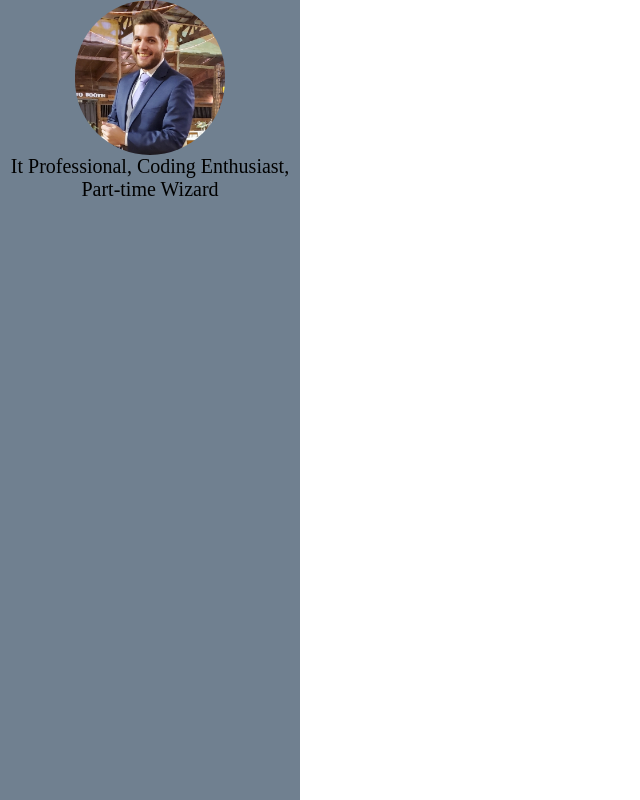
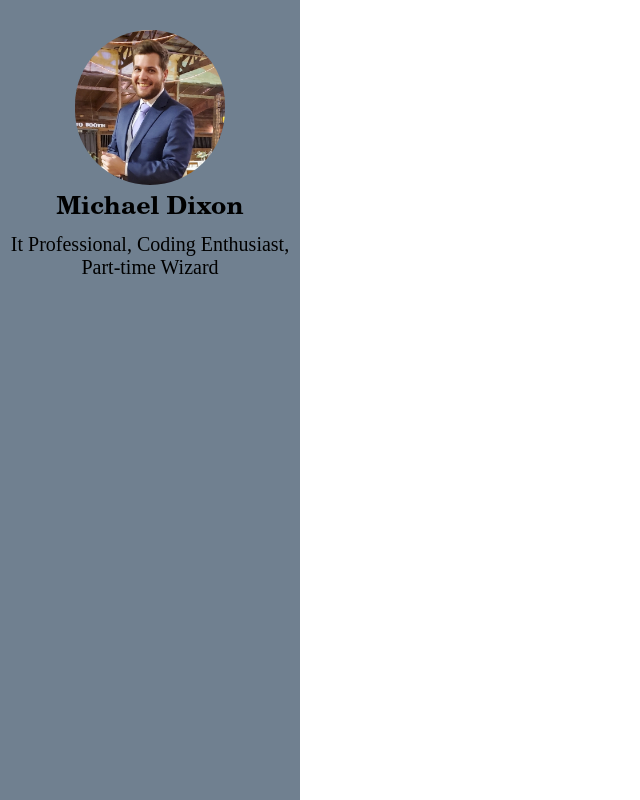
Before and after one commit to Dixon211/My_Website, a React (Create React App) app in the folder my_website/: page / in a window 1280 px wide. Shown: the whole page, without its empty margins (0-640 px from the left). Built offline with nearby package versions, Linux system fonts and the light colour scheme.

Commit message:
small stuff

```diff
--- a/my_website/src/App.css
+++ b/my_website/src/App.css
@@ -1,5 +1,5 @@
 .main{
-
+display: flex;
 
 }
 
@@ -8,6 +8,7 @@
   flex-direction: column;
   height: 100vh;
   background-color: slategray;
+  background-size: cover;
   width: 300px;
   align-items: center;
 }
@@ -15,13 +16,21 @@
 .headshot{
   border-radius: 250px;
   width: 150px;
+  margin-top: 30px;
+}
 
+.name{
+  font-family: New Century Schoolbook, TeX Gyre Schola, serif;
+  font-weight: bold;
+  font-size: 25px;
 }
 
 .description{
   font-size: 20px;
   font-family: Bookman, URW Bookman L, serif;
   text-align: center;
+  margin-top: 10px;
+  display:inline-block;
 }
 
 .description_div{
--- a/my_website/src/App.js
+++ b/my_website/src/App.js
@@ -7,7 +7,11 @@ function App() {
       <div className='left'>
         <img className='headshot' src={headshot} />
         <div className='description_div'>
+          <label className="name">Michael Dixon</label>
           <label className='description'>It Professional, Coding Enthusiast, Part-time Wizard</label>
+        </div>
+        <div className='btndiv'>
+
         </div>
       </div>
       <div className='right'>
```
